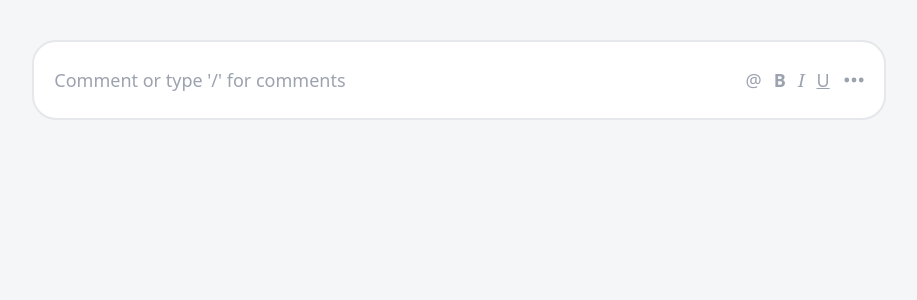
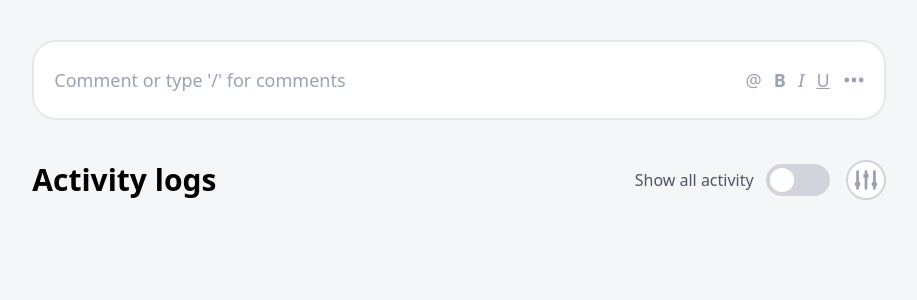
Before and after one commit to kpldvnpne/activity-log-implementation, a React (Create React App) app: page / in a window 1280 px wide. Shown: the top 300 px of the page, without its empty margins (181-1098 px from the left). Built offline with nearby package versions, Linux system fonts and the light colour scheme.

Commit message:
Add Activity Log Header

```diff
--- a/src/App.tsx
+++ b/src/App.tsx
@@ -1,20 +1,74 @@
 import React from "react";
-import { DotsHorizontalIcon } from "@heroicons/react/solid";
+import { DotsHorizontalIcon, AdjustmentsIcon } from "@heroicons/react/solid";
 
 function App(): React.ReactElement {
   return (
     <div style={{ backgroundColor: "#F5F6F7" }} className="h-screen font-sans">
-      <div className="h-10" />
+      <div className="w-4/6 mx-auto">
+        <Spacer />
         <SearchInput />
+        <Spacer />
+        <ActivityLogHeader />
+      </div>
     </div>
   );
 }
 
 export default App;
 
+function ActivityLogHeader() {
+  return (
+    <div className="flex flex-row justify-between items-center">
+      <ActivityLogTitle />
+      <ActivityLogActions />
+    </div>
+  );
+}
+
+function ActivityLogActions() {
+  return (
+    <div className="text-gray-400 flex flex-row space-x-4">
+      <ShowAllActivityToggle />
+      <AdjustmentIconButton />
+    </div>
+  );
+}
+
+function AdjustmentIconButton() {
+  return (
+    <div className="w-10 h-10 rounded-full border-2 border-gray-300 p-1 bg-white">
+      <AdjustmentsIcon />
+    </div>
+  );
+}
+
+function ShowAllActivityToggle() {
+  return (
+    <div className="flex flex-row space-x-3 items-center">
+      <span className="text-gray-600">Show all activity</span>
+      <Switch />
+    </div>
+  );
+}
+
+function Switch() {
+  return (
+    <div className="w-16 h-8 bg-gray-300 rounded-full flex">
+      <div className="w-6 h-6 bg-white rounded-full self-center ml-1" />
+    </div>
+  );
+}
+
+function ActivityLogTitle() {
+  return <h2 className="text-3xl font-bold">Activity logs</h2>;
+}
+
+function Spacer() {
+  return <div className="h-10" />;
+}
+
 function SearchInput() {
   return (
-    <div className="w-4/6 mx-auto">
     <div className="flex flex-row items-center justify-between relative text-lg">
       <input
         type="text"
@@ -22,7 +76,6 @@ function SearchInput() {
         placeholder="Comment or type '/' for comments"
       />
       <Actions />
-      </div>
     </div>
   );
 }
```
Lines whose indentation alone changed are shown as unchanged.
